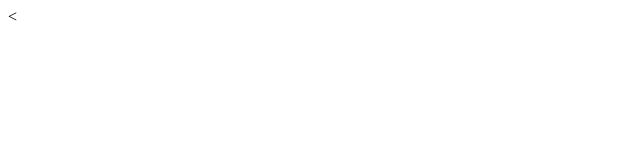
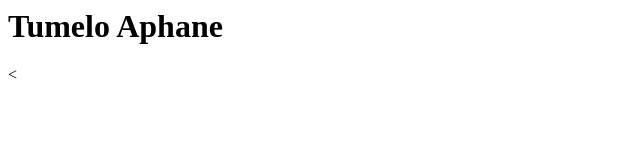
Before and after one commit to matshidisoJabane/ICEP, a plain HTML site: page index.html in a window 1280 px wide. Shown: the whole page, without its empty margins (0-640 px from the left). Drawn offline with Linux system fonts and the light colour scheme.

Commit message:
added a header and tittle

```diff
--- a/index.html
+++ b/index.html
@@ -1,5 +1,6 @@
 <html>
-
+<title> changes</title>
+<h1>Tumelo Aphane</h1>
 <<body>
 
     <title>Nonhlanhla kubeka</title>
```
